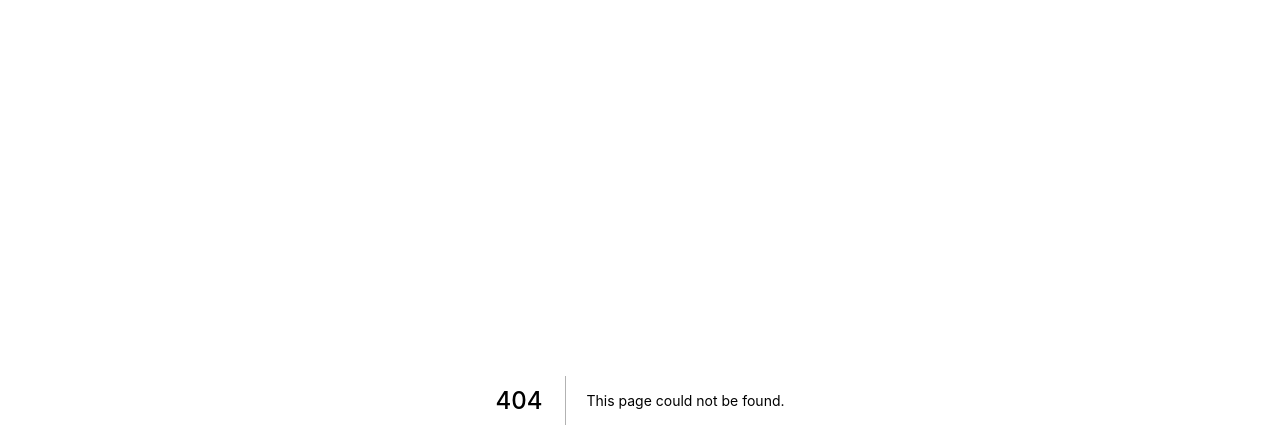
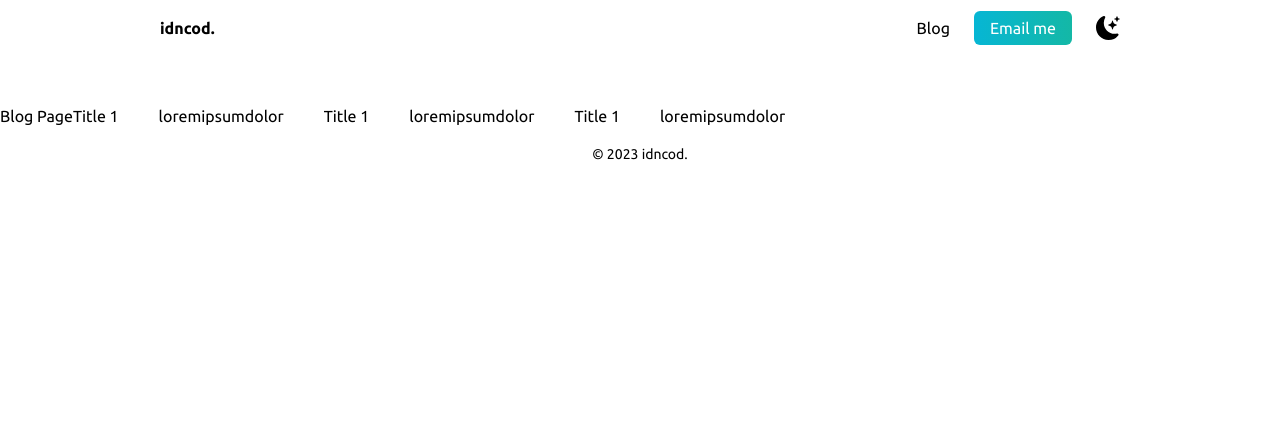
Before and after one commit to idncod/reactive-portfolio, a Next.js app: page /blog in a window 1280 px wide. Before the commit this address had no page. Shown: the top 448 px of the page. Built offline with nearby package versions, Linux system fonts and the light colour scheme.

Commit message:
upd_darkmode_nav_foot

```diff
--- /dev/null
+++ b/components/Footer.js
@@ -0,0 +1,15 @@
+import Link from 'next/link';
+
+const Footer = () => {
+  return (
+    <footer className="text-black text-center py-4">
+      <Link href="#">
+        <p className="text-sm cursor-pointer">
+          © {new Date().getFullYear()} idncod.
+        </p>
+      </Link>
+    </footer>
+  );
+};
+
+export default Footer;
--- /dev/null
+++ b/components/Navbar.js
@@ -0,0 +1,40 @@
+import Link from 'next/link'
+import {useState} from 'react'
+import { BsFillMoonStarsFill } from "react-icons/bs";
+
+
+const Navbar = () => {
+  const [darkMode, setDarkMode] = useState(false);
+  return (
+    <div className={darkMode ? "dark" : ""}>
+    <div className="bg-white px-10 dark:bg-gray-900 md:px-20 lg:px-40">
+    <nav className="py-4 py-10 mb-12 flex justify-between dark:text-white">
+      <a href="/">
+        <h1 className="font-bold">idncod.</h1>
+      </a>
+      <ul className="flex space-x-6 items-center">
+      <li>
+          <Link href="/blog">Blog</Link>
+        </li>
+        <li>
+          <a
+            className="bg-gradient-to-r from-cyan-500 to-teal-500 text-white px-4 py-2 border-none rounded-md"
+            href="mailto:idncod@protonmail.com"
+          >
+            Email me
+          </a>
+          </li>
+          <li className="flex items-center space-x-2">
+          <BsFillMoonStarsFill
+            onClick={() => setDarkMode(!darkMode)}
+            className="cursor-pointer text-2xl"
+          />
+        </li>
+      </ul>
+    </nav>
+  </div>
+  </div>
+  )
+}
+
+export default Navbar;
--- a/pages/_app.js
+++ b/pages/_app.js
@@ -1,7 +1,16 @@
 import '../styles/globals.css'
+import Navbar from '../components/Navbar'
+import Footer from '../components/Footer'
+
 
 function MyApp({ Component, pageProps }) {
-  return <Component {...pageProps} />
+  return (
+  <div>
+    <Navbar />
+    <Component {...pageProps} />
+    <Footer />
+    </div>
+  )
 }
 
 export default MyApp
--- a/pages/_document.js
+++ b/pages/_document.js
@@ -5,11 +5,11 @@ export default function Document() {
     <Html>
       <Head>
         <link
-          href="https://fonts.googleapis.com/css2?family=Roboto:wght@400;500&display=swap"
+          href="https://fonts.googleapis.com/css2?family=Ubuntu:wght@300;400;700&display=swap"
           rel="stylesheet"
         />
       </Head>
-      <body className="font-poppins">
+      <body className="font-ubuntu">
         <Main />
         <NextScript />
       </body>
--- /dev/null
+++ b/pages/blog.js
@@ -0,0 +1,17 @@
+const Blog = () => {
+    return (
+      <div className="text-center flex flex-x-4">
+        <h1>Blog Page</h1>
+        <div className="lg:flex gap-10">
+        <h3>Title 1</h3>
+        <p>loremipsumdolor</p>
+        <h3>Title 1</h3>
+        <p>loremipsumdolor</p>
+        <h3>Title 1</h3>
+        <p>loremipsumdolor</p>
+        </div>
+      </div>
+    );
+  };
+
+  export default Blog;
--- a/pages/index.js
+++ b/pages/index.js
@@ -1,7 +1,6 @@
 import Head from "next/head";
 import Link from 'next/link';
 import { AiFillLinkedin } from "react-icons/ai";
-import { BsFillMoonStarsFill } from "react-icons/bs";
 import { useState } from "react";
 import deved from "../public/me_portfolio.jpeg";
 import code from "../public/code.png";
@@ -14,6 +13,9 @@ import web3 from "../public/web3.png";
 import web4 from "../public/web4.png";
 import web5 from "../public/web5.png";
 import web6 from "../public/web6.png";
+import Navbar from '../components/Navbar';
+import Footer from '../components/Footer';
+
 
 export default function Home() {
   const [darkMode, setDarkMode] = useState(false);
@@ -25,35 +27,8 @@ export default function Home() {
         <meta name="description" content="Generated by create next app" />
         <link rel="icon" href="/favicon_36x36.png" />
       </Head>
-      <main className=" bg-white px-10 dark:bg-gray-900 md:px-20 lg:px-40">
+      <main className="bg-white px-10 dark:bg-gray-900 md:px-20 lg:px-40">
         <section className="min-h-screen">
-          <nav className="py-10 mb-12 flex justify-between dark:text-white">
-            <a href="#">
-            <h1 className="font-burtons text-xl">idncod.</h1>
-            </a>
-            <ul className="flex items-center">
-              <li>
-                <BsFillMoonStarsFill
-                  onClick={() => setDarkMode(!darkMode)}
-                  className=" cursor-pointer text-2xl"
-                />
-              </li>
-              <li>
-                {/* <a
-                  className="bg-gradient-to-r from-cyan-500 text- to-teal-500 text-white px-4 py-2 border-none rounded-md ml-8"
-                  href=""
-                >
-                  CV
-                </a> */}
-                <a
-                  className="bg-gradient-to-r from-cyan-500 text- to-teal-500 text-white px-4 py-2 border-none rounded-md ml-8"
-                  href="mailto:idncod@protonmail.com"
-                >
-                  Email me
-                </a>
-              </li>
-            </ul>
-          </nav>
           <div className="text-center p-10 py-10">
             <h2 className="text-5xl py-2 text-teal-600 font-medium dark:text-teal-400 md:text-6xl">
               Viola L
@@ -181,14 +156,6 @@ export default function Home() {
             </div>
           </div>
         </section>
-        <footer className="text-black text-center py-4">
-          <Link href="/">
-  <p className="text-sm cursor-pointer">
-    © {new Date().getFullYear()} idncod.
-  </p>
-  </Link>
-</footer>
-
       </main>
     </div>
   );
--- a/styles/globals.css
+++ b/styles/globals.css
@@ -3,13 +3,12 @@
 @tailwind utilities;
 
 
-@import url('https://fonts.googleapis.com/css2?family=Amaranth:ital,wght@0,400;0,700;1,400&display=swap');
-
+@import url('https://fonts.googleapis.com/css2?family=Ubuntu:wght@300;400;700&display=swap');
 html,
 body {
   padding: 0;
   margin: 0;
-  font-family: 'Amaranth', sans-serif;
+  font-family: 'Ubuntu', sans-serif;
   /* font-family: -apple-system, BlinkMacSystemFont, Segoe UI, Roboto, Oxygen,
     Ubuntu, Cantarell, Fira Sans, Droid Sans, Helvetica Neue, sans-serif; */
 }
```
